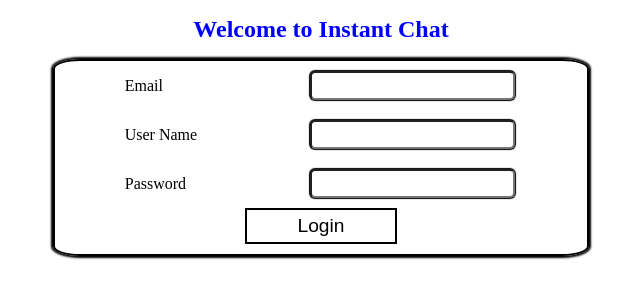
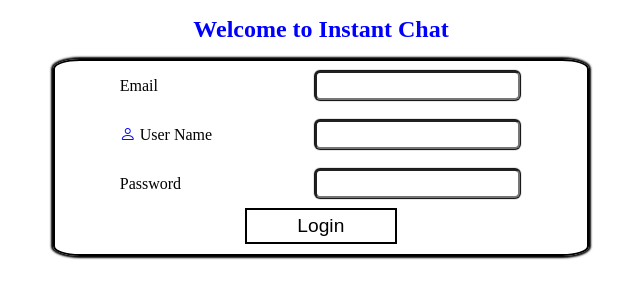
Before and after one commit to Maminiainaando/instant-chat, a website: page pages/login/index.html in a window 1280 px wide. Shown: the whole page, without its empty margins (319-959 px from the left). Drawn offline with nearby package versions, Linux system fonts and the light colour scheme.

Commit message:
feat:style with aos

```diff
--- a/package.json
+++ b/package.json
@@ -10,6 +10,7 @@
   "license": "ISC",
   "description": "",
   "dependencies": {
+    "aos": "^2.3.4",
     "bootstrap-icons": "^1.11.3",
     "cors": "^2.8.5",
     "express": "^4.19.2",
--- a/pages/login/index.html
+++ b/pages/login/index.html
@@ -2,19 +2,24 @@
 <html lang="en">
 <head>
     <meta charset="UTF-8">
-    <meta name="viewport" content="width=device-width, initial-scale=1.0">
+    <meta name="viewport" content="width=device-idth, initial-scale=1.0">
     <title>Document</title>
     <link rel="stylesheet" href="./style.css">
-    <script src="../../script.js" defer></script>
+    <link rel="stylesheet" href="https://cdnjs.cloudflare.com/ajax/libs/bootstrap-icons/1.5.0/font/bootstrap-icons.min.css">
+    <link href="https://unpkg.com/aos@2.3.1/dist/aos.css" rel="stylesheet">
+
+
 </head>
 <body>
     <h1>Welcome to Instant Chat</h1>
-    <main>
+    <div data-aos="flip-left"
+    data-aos-easing="ease-out-cubic"
+    data-aos-duration="1000"data-aos="zoom-in-down">
         <form method="get" action="http://localhost:3001/">
             <div class="form-group">
                 <div class="div-position">
-                    <label for="email">Email</label>
-                    <label for="name">User Name</label>
+                    <label for="email"><i class="bi bi-envelope-paper"></i> Email</label>
+                    <label for="name"><i class="bi bi-person"></i> User Name</label>
                     <label for="password">Password</label>
                 </div>
                 <div class="div-position">
@@ -23,9 +28,16 @@
                     <input type="password" name="password" id="password" class="input-style" required>
                 </div>
             </div>
-            <button id="login" type="submit">Login</button>
+            <button id="login" type="submit" data-aos="flip-down">Login</button>
         </form>
-    </main>
+    </div>
+    <script src="https://unpkg.com/aos@2.3.1/dist/aos.js"></script>
+
+    <script>
+        AOS.init();
+    </script>
     <script src="./script.js"></script>
+    <script src="../../script.js"></script>
+
 </body>
 </html>
--- a/pages/login/script.js
+++ b/pages/login/script.js
@@ -1 +0,0 @@
-    var login=document.getElementById("login");
--- a/pages/login/style.css
+++ b/pages/login/style.css
@@ -1,9 +1,3 @@
-main{
-    display: flex;
-    flex-direction: row;
-    justify-content: space-between;
-    column-count: 2;
-}
 h1{
     color: blue;
     font-size: x-large;
@@ -54,3 +48,6 @@ form button:hover{
     background-color: black;
     cursor: pointer;
 }
+i{
+    color: blue;
+}
--- a/script.js
+++ b/script.js
@@ -21,7 +21,6 @@
             message: "hello every one"
         });
        });
-
        socket.on("message-event",(data)=>{
         const nouveau = document.createElement("span");
         nouveau.textContent=data.name + " :: "+data.message+" ! ";
```
Also changed, not shown: 1 other file.
